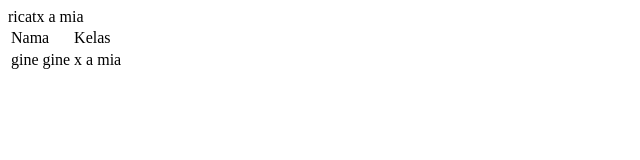
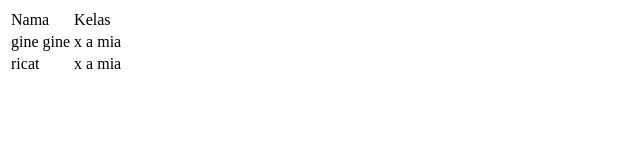
Before and after one commit to Fernando-putra-wijaya/tik.github.io, a plain HTML site: page index.html in a window 1280 px wide. Shown: the whole page, without its empty margins (0-640 px from the left). Drawn offline with Linux system fonts and the light colour scheme.

Commit message:
Add files via upload

```diff
--- a/index.html
+++ b/index.html
@@ -16,8 +16,10 @@
       <td>gine gine</td>
       <td>x a mia</td>
     </tr>
-    <tr>ricat</tr>
-    <tr>x a mia</tr>
+    <tr>
+    <td>ricat</td>
+    <td>x a mia</td>
+    </tr>
   </table>
 
 </body>
```
